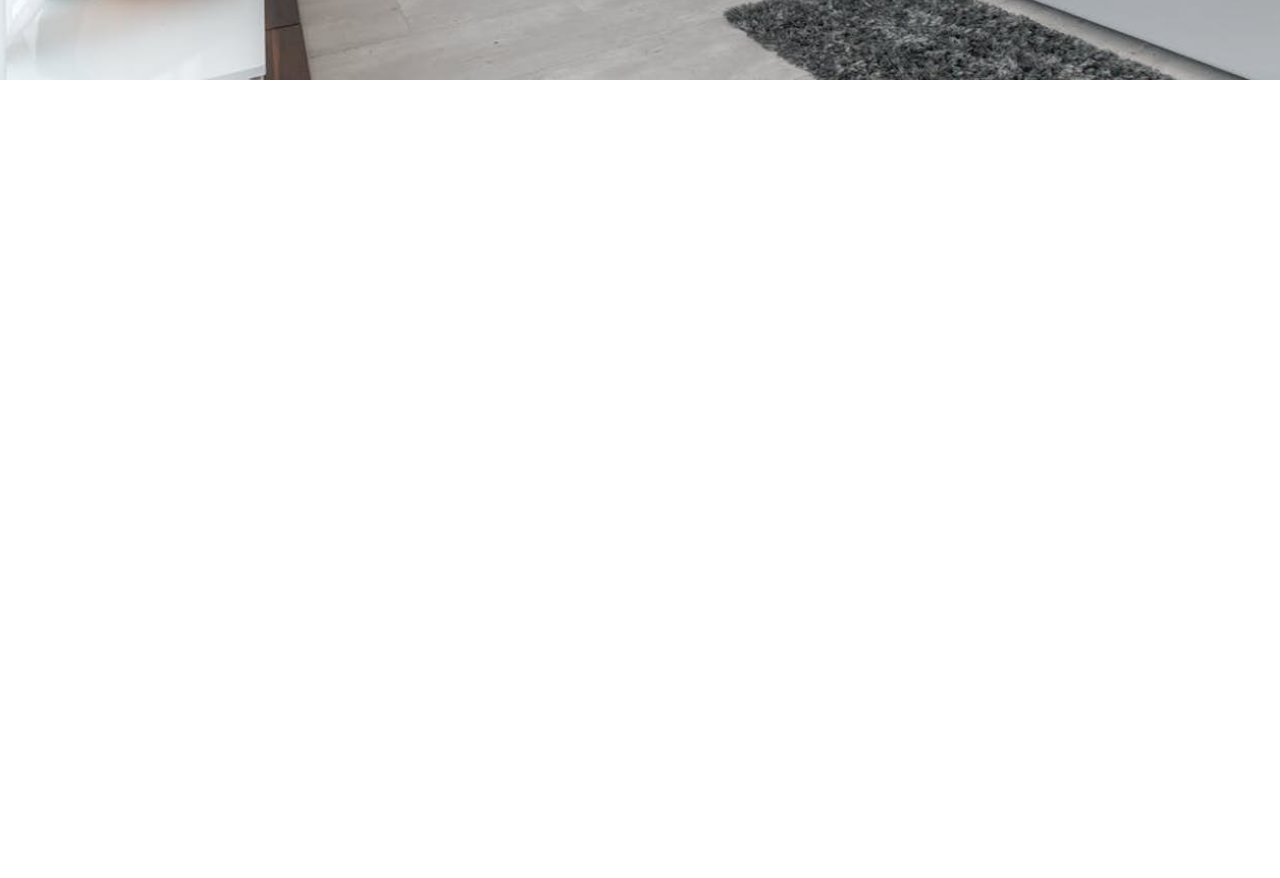
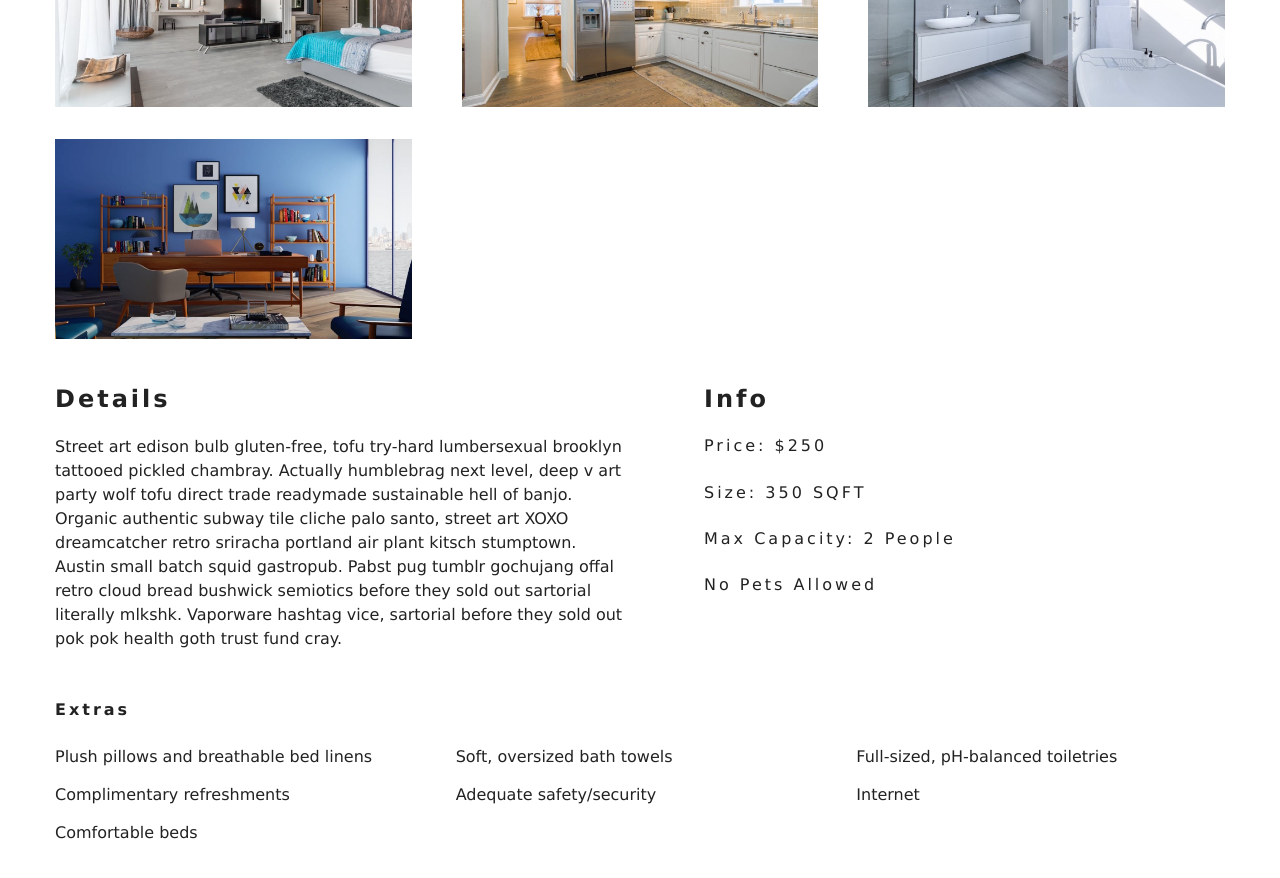
Before and after one commit to Saranrajv123/hotel-reservation-system, a React (Create React App) app: page /rooms/double-basic in a window 1280 px wide. Shown: the part 720-1598 px from the top of the page. Before the commit the page ends 800 px from the top, so only its background shows below. Built offline with nearby package versions, Linux system fonts and the light colour scheme.

Commit message:
added styled component - singleroomworkd

```diff
--- a/src/components/FeaturedRoom.jsx
+++ b/src/components/FeaturedRoom.jsx
@@ -5,7 +5,7 @@
 import { Title } from "./Title";
 
 export const FeaturedRoom = () => {
-  const { rooms, featuredRooms, sortedRooms, loading } = useContext(
+  const { featuredRooms, loading } = useContext(
     RoomContext
   );
 
--- /dev/null
+++ b/src/components/RoomContainer.jsx
@@ -0,0 +1,14 @@
+import React, { Fragment } from 'react';
+import { RoomFilter } from './RoomFilter';
+import { RoomListing } from './RoomListing';
+
+export const RoomContainer = () => {
+    return (
+        <Fragment>
+            <div>
+                <RoomFilter />
+                <RoomListing />
+            </div>
+        </Fragment>
+    )
+}
--- /dev/null
+++ b/src/components/RoomFilter.jsx
@@ -0,0 +1,9 @@
+import React, { Fragment } from 'react';
+
+export const RoomFilter = () => {
+    return (
+        <Fragment>
+            <div>Hello from filter component</div>
+        </Fragment>
+    )
+}
--- /dev/null
+++ b/src/components/RoomListing.jsx
@@ -0,0 +1,9 @@
+import React, { Fragment } from 'react'
+
+export const RoomListing = () => {
+    return (
+        <Fragment>
+            <div>Hello from listing Component</div>
+        </Fragment>
+    )
+}
--- a/src/components/StyledHero.js
+++ b/src/components/StyledHero.js
@@ -2,7 +2,7 @@
 
 
 const styledHero = styled.header `
-    min-height: calc(100vh - 66px);
+    min-height: 60vh;
     background: url(${props => props.image}) center/cover no-repeat;
     display: flex;
     align-items: center;
--- a/src/pages/Rooms.jsx
+++ b/src/pages/Rooms.jsx
@@ -1,16 +1,23 @@
-import React, { Fragment } from 'react';
-import { Hero } from '../components/Hero';
-import { Banner } from '../components/Banner';
-import {Link} from "react-router-dom";
+import React, { Fragment } from "react";
+import { Hero } from "../components/Hero";
+import { Banner } from "../components/Banner";
+import { Link } from "react-router-dom";
+import { RoomContainer } from "../components/RoomContainer";
 
 export const Rooms = () => {
   return (
     <Fragment>
-         <Hero  hero="roomsHero">
+      <Hero hero="roomsHero">
         <Banner title="Our Rooms">
-                <Link to="/" className="btn-primary">return home</Link>
+          <Link to="/" className="btn-primary">
+            return home
+          </Link>
         </Banner>
       </Hero>
+
+      <div>
+        <RoomContainer />
+      </div>
     </Fragment>
-    )
-}
+  );
+};
--- a/src/pages/SingleRoom.jsx
+++ b/src/pages/SingleRoom.jsx
@@ -1,6 +1,5 @@
 import React, { useContext, Fragment } from "react";
 import RoomContext from "../Context";
-import { Hero } from "../components/Hero";
 import { Banner } from "../components/Banner";
 import { Link } from "react-router-dom";
 import StyledHero from "../components/StyledHero";
@@ -22,13 +21,53 @@
       );
     } else {
       return (
-        <StyledHero image={singleRoomData.images[0] || defaultImgae }>
+        <Fragment>
+          <StyledHero image={singleRoomData.images[0] || defaultImgae}>
             <Banner title={`${singleRoomData.name} room`}>
               <Link to="/rooms" className="btn-primary">
                 Back to rooms
               </Link>
             </Banner>
           </StyledHero>
+
+          <section className="single-room">
+            <div className="single-room-images">
+              {singleRoomData.images.map(image => {
+                return <img src={image} alt={image.name} />;
+              })}
+            </div>
+            <div className="single-room-info">
+              <article className="desc">
+                <h3>Details</h3>
+                <p>{singleRoomData.description}</p>
+              </article>
+
+              <article className="info">
+                <h3>Info</h3>
+                <h6>price: ${singleRoomData.price}</h6>
+                <h6>Size: {singleRoomData.size} SQFT</h6>
+                <h6>
+                  max capacity:{" "}
+                  {singleRoomData.capacity > 1
+                    ? `${singleRoomData.capacity} People`
+                    : `${singleRoomData.capacity} Person`}
+                </h6>
+                <h6>
+                  {singleRoomData.pets ? "pets allowed" : "no pets allowed"}
+                </h6>
+                <h6>{singleRoomData.breakfast && "free breakfast included"}</h6>
+              </article>
+            </div>
+          </section>
+          <section className="room-extras">
+            <h6>extras</h6>
+            <ul className="extras">
+              {singleRoomData.extras.map((extra, index) => {
+                return <li key={index}>{extra}</li>;
+              })}
+            </ul>
+          </section>
+        </Fragment>
       );
     }
   };
```
Lines whose indentation alone changed are shown as unchanged.
